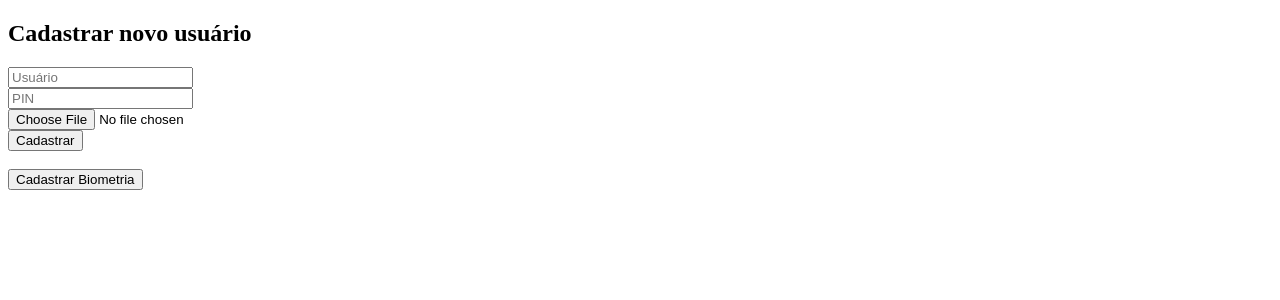
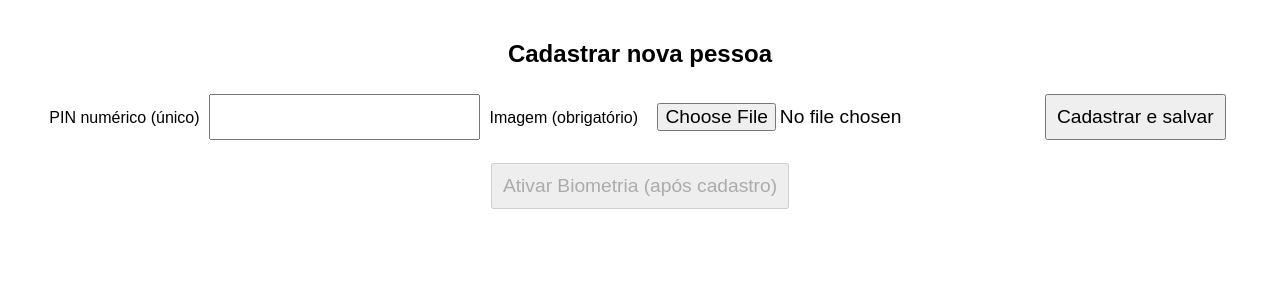
Before and after one commit to lucasbr1000/Biometrialimentacao, a Flask app: page /cadastro in a window 1280 px wide. Shown: the top 300 px of the page. Run offline with Flask 3, Linux system fonts and the light colour scheme.

Commit message:
cadastro.html

```diff
--- a/templates/cadastro.html
+++ b/templates/cadastro.html
@@ -1,21 +1,33 @@
-<!DOCTYPE html>
+<!doctype html>
 <html lang="pt-BR">
 <head>
-    <meta charset="UTF-8">
-    <title>Cadastro</title>
+<meta charset="utf-8">
+<meta name="viewport" content="width=device-width,initial-scale=1.0,user-scalable=no">
+<title>Cadastro - Biometria QR</title>
+<link rel="stylesheet" href="{{ url_for('static', filename='style.css') }}">
 </head>
 <body>
-    <h2>Cadastrar novo usuário</h2>
-    <form action="/cadastro" method="post" enctype="multipart/form-data">
-        <input type="text" name="username" placeholder="Usuário" required><br>
-        <input type="password" name="pin" placeholder="PIN" required><br>
-        <input type="file" name="foto" accept="image/*" required><br>
-        <button type="submit">Cadastrar</button>
-    </form>
+  <div class="wrapper">
+    <div class="card">
+      <h2>Cadastrar nova pessoa</h2>
+      <form id="formCadastro" enctype="multipart/form-data">
+        <label>PIN numérico (único)</label>
+        <input type="password" name="pin" id="pin" inputmode="numeric" required>
 
-    <br>
-    <button onclick="cadastrarBiometria()">Cadastrar Biometria</button>
+        <label>Imagem (obrigatório)</label>
+        <input type="file" name="imagem" id="imagem" accept="image/*" required>
 
-    <script src="{{ url_for('static', filename='script.js') }}"></script>
+        <button type="submit">Cadastrar e salvar</button>
+      </form>
+
+      <div style="margin-top:12px;">
+        <button id="activateBio" disabled>Ativar Biometria (após cadastro)</button>
+      </div>
+
+      <div id="cadMsg" class="msg"></div>
+    </div>
+  </div>
+
+<script src="{{ url_for('static', filename='script.js') }}"></script>
 </body>
 </html>
```
